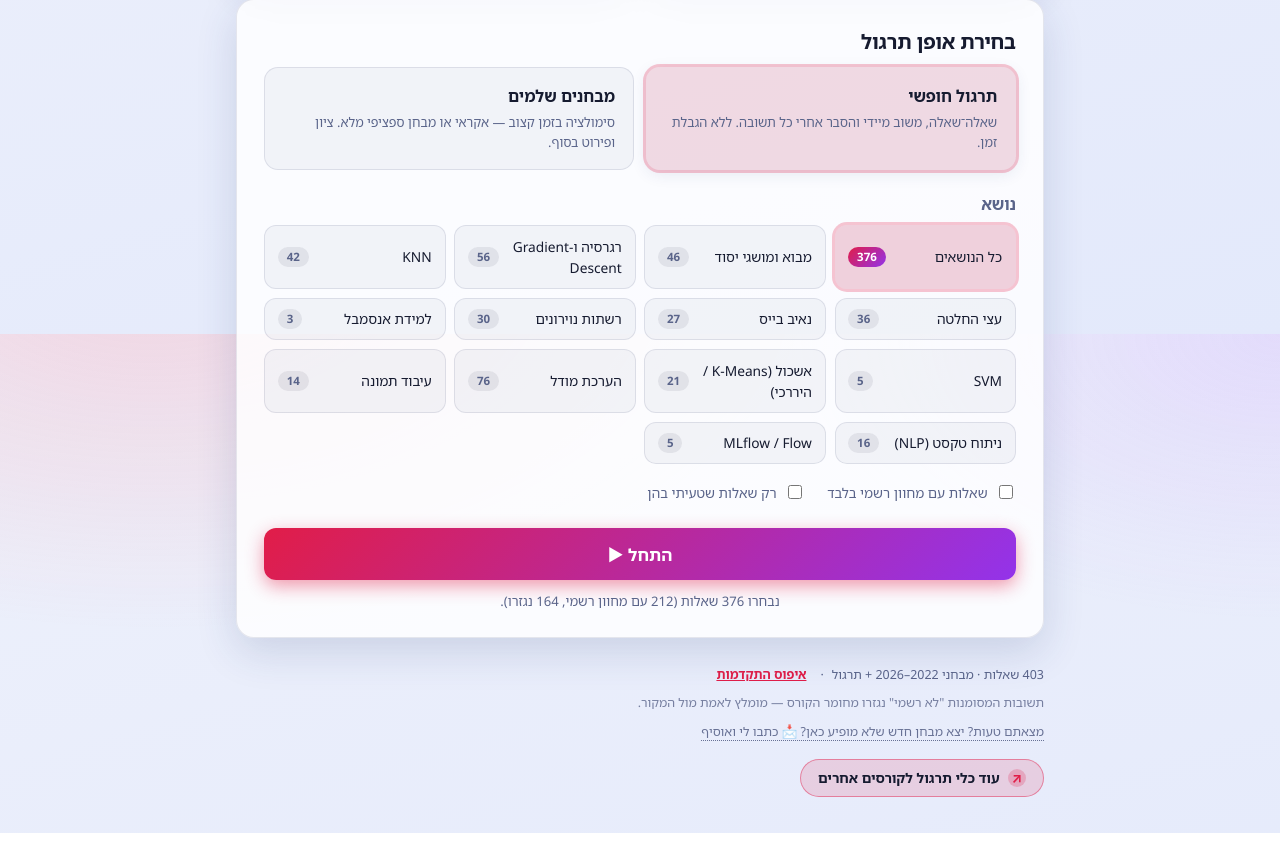
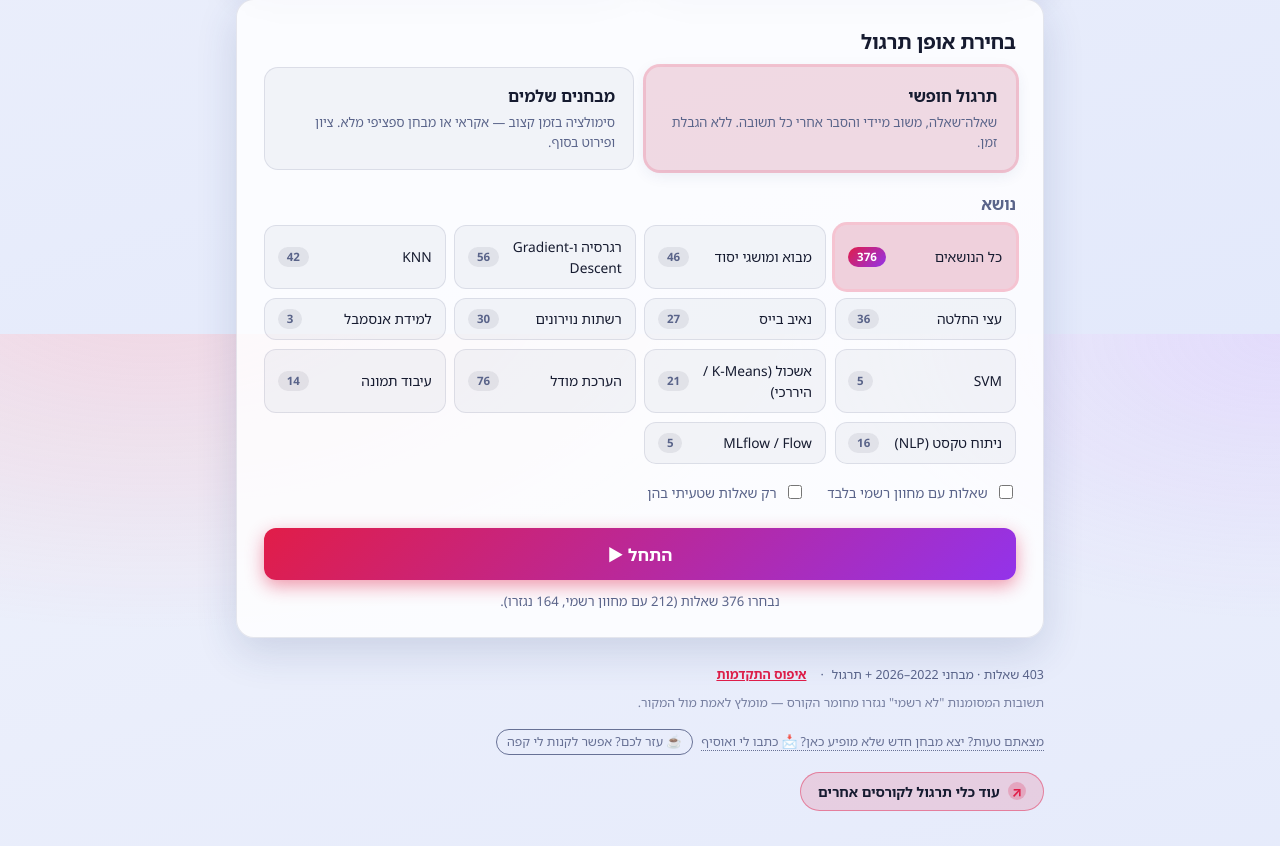
Before and after one commit to AdirBuskila/machine-learning-quiz, a plain HTML site: page index.html in a window 1280 px wide. Shown: the part 466-1312 px from the top of the page. Drawn offline with Linux system fonts and the light colour scheme.

Commit message:
Add Buy Me a Coffee link to the footer
Co-Authored-By: Claude Opus 5.5 <noreply@anthropic.com>

```diff
--- a/feedback.js
+++ b/feedback.js
@@ -24,6 +24,8 @@
   }
   const footerSubject = () => title() + " — משוב";
   const footerText = "מצאתם טעות? יצא מבחן חדש שלא מופיע כאן? 📩 כתבו לי ואוסיף";
+  const coffeeUrl = "https://buymeacoffee.com/adirbuskila";
+  const coffeeText = "☕ עזר לכם? אפשר לקנות לי קפה";
   /* q = {id, exam, html?, text?, title?} */
   function reportParts(q){
     const t = q.title || title();
@@ -45,6 +47,13 @@
     a.href = mailto(footerSubject());
     a.textContent = footerText;
     box.appendChild(a);
+    const c = document.createElement("a");
+    c.className = "coffee-link";
+    c.href = coffeeUrl;
+    c.target = "_blank";
+    c.rel = "noopener";
+    c.textContent = coffeeText;
+    box.appendChild(c);
   }
   function injectStyle(){
     if(document.getElementById("feedbackStyle")) return;
@@ -58,7 +67,10 @@
       ".feedback-link:focus-visible,.reportlink:focus-visible{outline:2px solid var(--brand,currentColor);outline-offset:2px;border-radius:3px}" +
       ".reportrow{margin:.6rem 0 .2rem;font-size:.74rem;text-align:start;direction:rtl}" +
       ".reportlink{display:inline-block;padding:.2rem 0;font-size:.74rem}" +
-      ".reportlink:hover,.reportlink:focus-visible{text-decoration:underline}";
+      ".reportlink:hover,.reportlink:focus-visible{text-decoration:underline}" +
+      ".coffee-link{display:inline-block;margin:.4rem .5rem 0;padding:.15rem .65rem;border:1px solid currentColor;border-radius:999px;color:var(--muted,#8a8f98);text-decoration:none;opacity:.9;white-space:nowrap}" +
+      ".coffee-link:hover,.coffee-link:focus-visible{color:#fbbf24;opacity:1}" +
+      ".coffee-link:focus-visible{outline:2px solid #fbbf24;outline-offset:2px}";
     document.head.appendChild(st);
   }
   /* a ready row for a question view */
@@ -73,7 +85,7 @@
     el.innerHTML = report(q);
     return el;
   }
-  window.Feedback = { mailto, report, reportRow, slot, reportHref, reportParts, footerSubject, footerText, mountFooter, plain };
+  window.Feedback = { mailto, report, reportRow, slot, reportHref, reportParts, footerSubject, footerText, coffeeUrl, mountFooter, plain };
   injectStyle();
   mountFooter();   // the script sits at the end of <body>, so the footer already exists
   if(document.readyState === "loading") document.addEventListener("DOMContentLoaded", mountFooter);
--- a/index.html
+++ b/index.html
@@ -223,7 +223,7 @@
 <script src="questions.js?v=5"></script>
 <script src="learn.js?v=2"></script>
 <script src="app.js?v=7"></script>
-<script src="feedback.js?v=1"></script>
+<script src="feedback.js?v=2"></script>
 <script src="courses.js?v=1"></script>
 <!-- COURSE LEVELS -->
 <script src="courses/cls/C01.js?v=1"></script>
```
